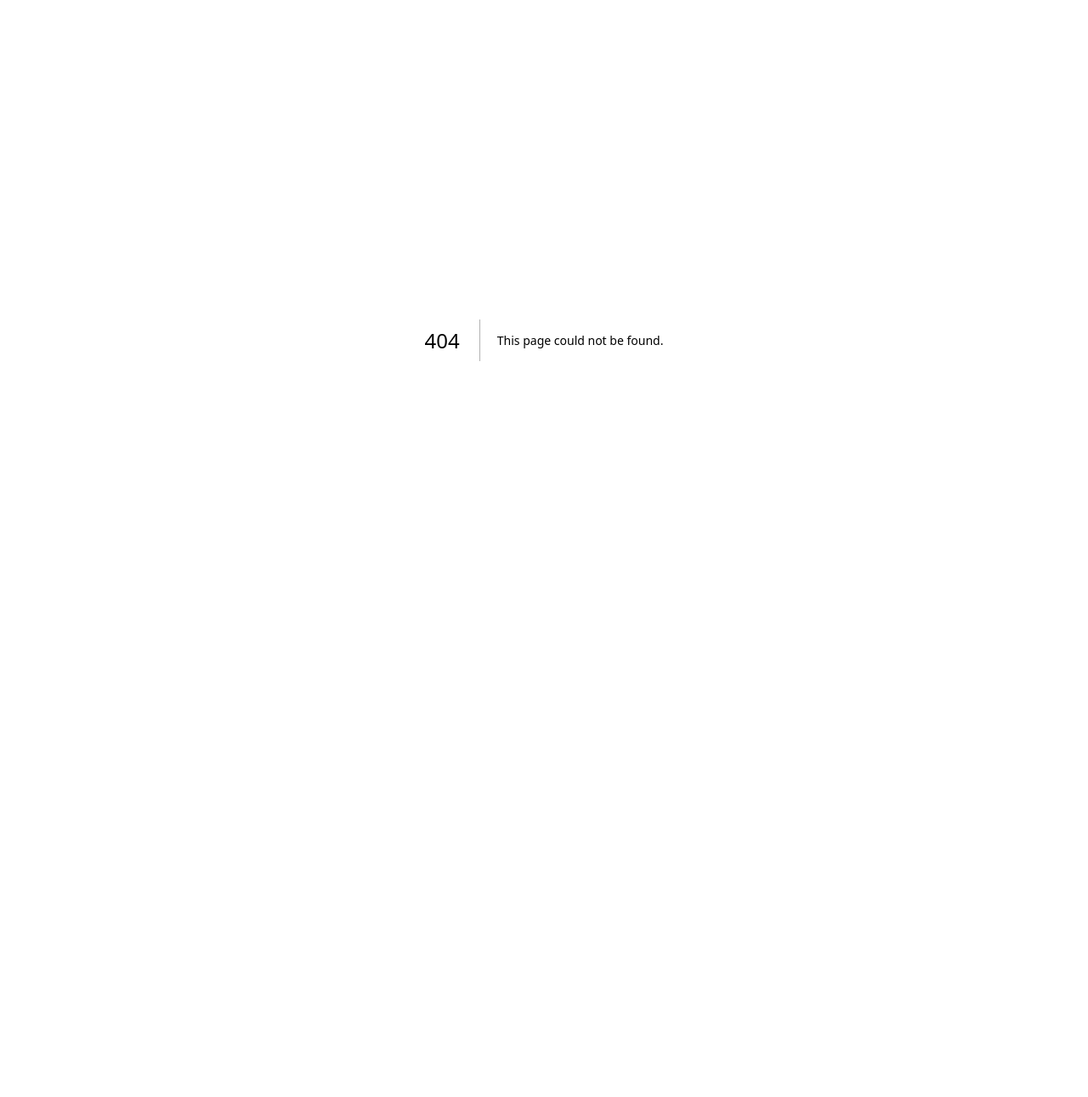
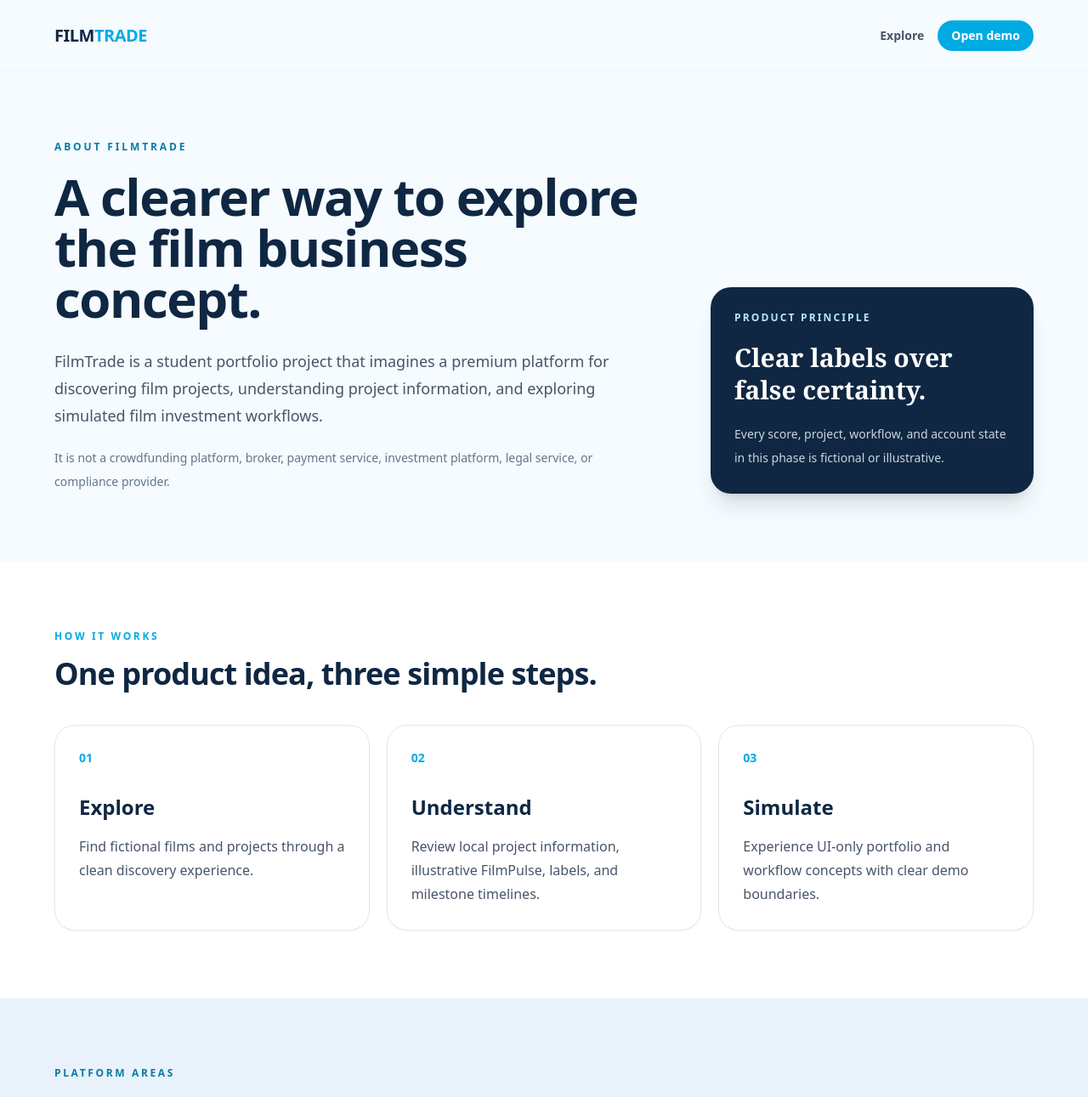
Before and after one commit to RakeshMalipeddi-06/filmtrade, a Next.js app: page /about in a window 1280 px wide. Before the commit this address had no page. Shown: the top 1291 px of the page at 85% size. Before the commit the page ends 800 px from the top, so only its background shows below. Built offline with nearby package versions, Linux system fonts and the light colour scheme.

Commit message:
feat: add FilmTrade about page

```diff
--- /dev/null
+++ b/src/app/about/page.tsx
@@ -0,0 +1,188 @@
+const userAreas = [
+  {
+    label: "Investor demo",
+    title: "Discover and understand projects",
+    text: "Browse fictional projects, compare illustrative FilmPulse signals, save a local watchlist, and explore simulated workflows.",
+    link: "/dashboard",
+    action: "Open investor dashboard",
+  },
+  {
+    label: "Producer demo",
+    title: "Present a project journey",
+    text: "A future demo area for creating fictional projects, showing mock funding progress, and tracking illustrative milestones.",
+    link: "/discover",
+    action: "Explore projects",
+  },
+  {
+    label: "Admin demo",
+    title: "Review demo workflows",
+    text: "A future demo area for project review, mock KYC queues, and illustrative risk labels without real compliance processing.",
+    link: "/dashboard",
+    action: "View demo workspace",
+  },
+];
+
+const workflow = [
+  {
+    number: "01",
+    title: "Explore",
+    text: "Find fictional films and projects through a clean discovery experience.",
+  },
+  {
+    number: "02",
+    title: "Understand",
+    text: "Review local project information, illustrative FilmPulse, labels, and milestone timelines.",
+  },
+  {
+    number: "03",
+    title: "Simulate",
+    text: "Experience UI-only portfolio and workflow concepts with clear demo boundaries.",
+  },
+];
+
+export default function AboutPage() {
+  return (
+    <main className="min-h-screen bg-white text-[#0f2742]">
+      <section className="border-b border-slate-100 bg-[#f5fbff] px-6 py-6 sm:px-10 lg:px-16">
+        <nav className="mx-auto flex max-w-7xl items-center justify-between">
+          <a href="/" className="text-xl font-black tracking-tight">
+            FILM<span className="text-[#00ABE4]">TRADE</span>
+          </a>
+
+          <div className="flex items-center gap-4">
+            <a href="/discover" className="hidden text-sm font-black text-slate-600 transition hover:text-[#00ABE4] sm:block">
+              Explore
+            </a>
+            <a href="/dashboard" className="rounded-full bg-[#00ABE4] px-4 py-2 text-sm font-black text-white transition hover:bg-[#008fbe]">
+              Open demo
+            </a>
+          </div>
+        </nav>
+      </section>
+
+      <section className="bg-[#f5fbff] px-6 py-20 sm:px-10 lg:px-16">
+        <div className="mx-auto grid max-w-7xl gap-10 lg:grid-cols-[minmax(0,1fr)_380px] lg:items-end">
+          <div>
+            <p className="text-xs font-black uppercase tracking-[0.24em] text-[#087ba8]">
+              About FilmTrade
+            </p>
+            <h1 className="mt-5 max-w-3xl text-5xl font-black leading-[0.96] tracking-tight sm:text-6xl">
+              A clearer way to explore the film business concept.
+            </h1>
+            <p className="mt-7 max-w-2xl text-lg leading-8 text-slate-600">
+              FilmTrade is a student portfolio project that imagines a premium platform for discovering film projects, understanding project information, and exploring simulated film investment workflows.
+            </p>
+            <p className="mt-5 max-w-2xl text-sm leading-7 text-slate-500">
+              It is not a crowdfunding platform, broker, payment service, investment platform, legal service, or compliance provider.
+            </p>
+          </div>
+
+          <div className="rounded-3xl bg-[#0f2742] p-7 text-white shadow-xl">
+            <p className="text-xs font-black uppercase tracking-[0.18em] text-sky-200">Product principle</p>
+            <p className="mt-5 font-serif text-3xl font-black leading-tight">
+              Clear labels over false certainty.
+            </p>
+            <p className="mt-5 text-sm leading-7 text-slate-300">
+              Every score, project, workflow, and account state in this phase is fictional or illustrative.
+            </p>
+          </div>
+        </div>
+      </section>
+
+      <section className="px-6 py-20 sm:px-10 lg:px-16">
+        <div className="mx-auto max-w-7xl">
+          <div className="max-w-2xl">
+            <p className="text-xs font-black uppercase tracking-[0.22em] text-[#00ABE4]">How it works</p>
+            <h2 className="mt-4 text-4xl font-black tracking-tight">One product idea, three simple steps.</h2>
+          </div>
+
+          <div className="mt-10 grid gap-5 md:grid-cols-3">
+            {workflow.map((step) => (
+              <article key={step.number} className="rounded-3xl border border-slate-200 bg-white p-7 shadow-sm">
+                <p className="text-sm font-black text-[#00ABE4]">{step.number}</p>
+                <h3 className="mt-8 text-2xl font-black">{step.title}</h3>
+                <p className="mt-4 leading-7 text-slate-600">{step.text}</p>
+              </article>
+            ))}
+          </div>
+        </div>
+      </section>
+
+      <section className="bg-[#e9f1fa] px-6 py-20 sm:px-10 lg:px-16">
+        <div className="mx-auto max-w-7xl">
+          <div className="max-w-2xl">
+            <p className="text-xs font-black uppercase tracking-[0.22em] text-[#087ba8]">Platform areas</p>
+            <h2 className="mt-4 text-4xl font-black tracking-tight">Designed around three perspectives.</h2>
+            <p className="mt-4 leading-7 text-slate-600">
+              The current build focuses on the investor demo. Producer and admin experiences are planned as later portfolio features.
+            </p>
+          </div>
+
+          <div className="mt-10 grid gap-5 lg:grid-cols-3">
+            {userAreas.map((area, index) => (
+              <article key={area.label} className="flex flex-col rounded-3xl bg-white p-7 shadow-sm">
+                <span className="grid h-10 w-10 place-items-center rounded-full bg-[#0f2742] text-sm font-black text-white">
+                  {index + 1}
+                </span>
+                <p className="mt-6 text-xs font-black uppercase tracking-[0.18em] text-[#00ABE4]">{area.label}</p>
+                <h3 className="mt-3 text-2xl font-black">{area.title}</h3>
+                <p className="mt-4 flex-1 leading-7 text-slate-600">{area.text}</p>
+                <a href={area.link} className="mt-7 text-sm font-black text-[#00ABE4]">
+                  {area.action} →
+                </a>
+              </article>
+            ))}
+          </div>
+        </div>
+      </section>
+
+      <section className="px-6 py-20 sm:px-10 lg:px-16">
+        <div className="mx-auto grid max-w-7xl gap-8 lg:grid-cols-[minmax(0,1fr)_430px]">
+          <div>
+            <p className="text-xs font-black uppercase tracking-[0.22em] text-[#00ABE4]">Demo boundaries</p>
+            <h2 className="mt-4 text-4xl font-black tracking-tight">What this project does not do.</h2>
+            <p className="mt-5 max-w-2xl leading-8 text-slate-600">
+              FilmTrade is intentionally built as a safe product-design demonstration. It focuses on interface design, information architecture, and fictional workflows.
+            </p>
+          </div>
+
+          <div className="space-y-3">
+            {[
+              "Does not process real money or payments",
+              "Does not sell securities or promise returns",
+              "Does not collect KYC documents or identity data",
+              "Does not perform AML, escrow, legal, or compliance checks",
+              "Does not use real revenue, payout, or investment data",
+              "Uses local fictional project data in Phase 1",
+            ].map((item) => (
+              <div key={item} className="flex gap-3 rounded-2xl border border-slate-200 bg-[#f8fafc] p-4">
+                <span className="grid h-6 w-6 shrink-0 place-items-center rounded-full bg-[#e9f1fa] text-xs font-black text-[#087ba8]">✓</span>
+                <p className="text-sm font-bold leading-6 text-slate-700">{item}</p>
+              </div>
+            ))}
+          </div>
+        </div>
+      </section>
+
+      <section className="px-6 pb-20 sm:px-10 lg:px-16">
+        <div className="mx-auto max-w-7xl rounded-[32px] bg-[#0f2742] px-7 py-12 text-center text-white sm:px-12">
+          <p className="text-xs font-black uppercase tracking-[0.22em] text-sky-200">FilmTrade demo</p>
+          <h2 className="mx-auto mt-4 max-w-2xl text-4xl font-black tracking-tight">
+            Explore the product concept in action.
+          </h2>
+          <p className="mx-auto mt-5 max-w-xl leading-7 text-slate-300">
+            Browse fictional projects or open the investor dashboard to see the current Phase 1 experience.
+          </p>
+          <div className="mt-8 flex flex-col justify-center gap-3 sm:flex-row">
+            <a href="/discover" className="rounded-full bg-[#00ABE4] px-7 py-3.5 text-sm font-black text-white transition hover:bg-[#008fbe]">
+              Explore projects
+            </a>
+            <a href="/dashboard" className="rounded-full border border-white/20 px-7 py-3.5 text-sm font-black transition hover:bg-white/10">
+              Open dashboard
+            </a>
+          </div>
+        </div>
+      </section>
+    </main>
+  );
+}
```
